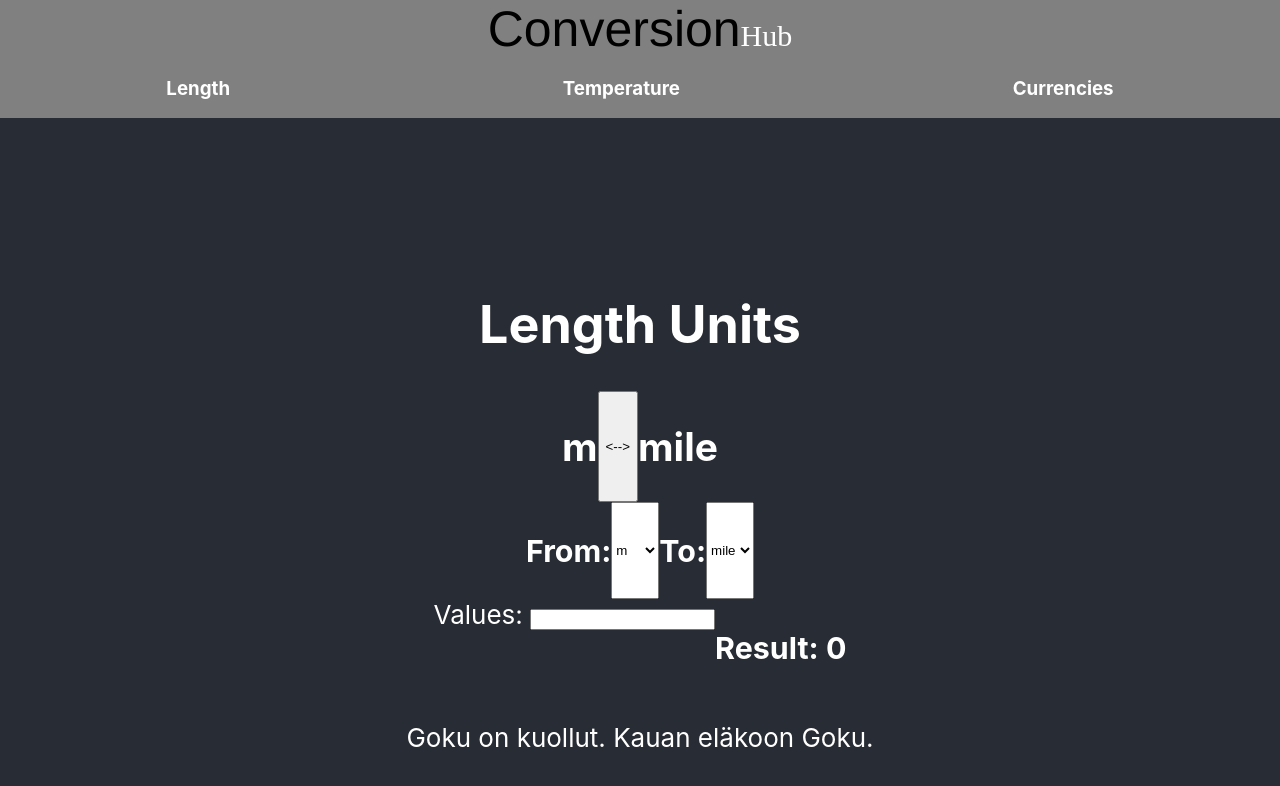
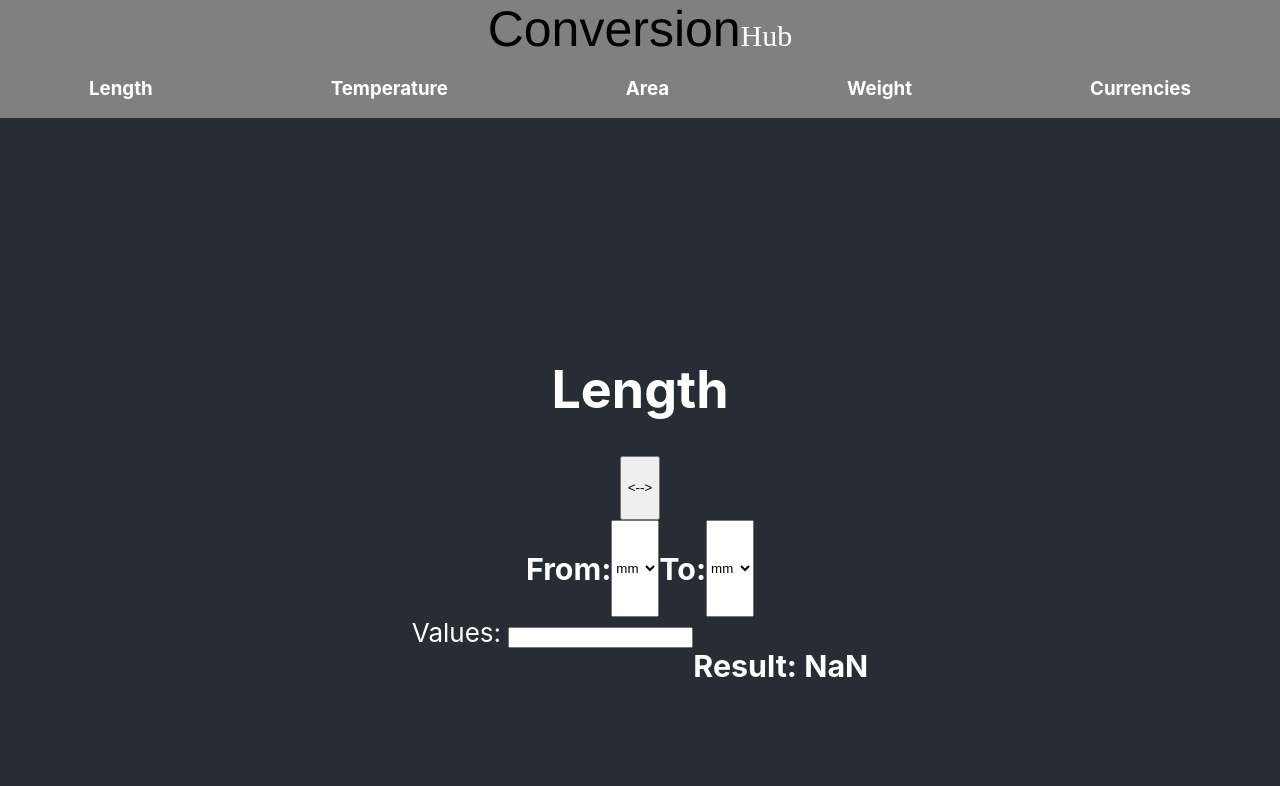
Before and after one commit to eetu-niittymaki/ConversionHub, a React (Create React App) app: page / in a window 1280 px wide. Both pictures are taken after a click on the element "Length". Shown: the top 786 px of the page. Built offline with nearby package versions, Linux system fonts and the light colour scheme.

Commit message:
Add objects for unit conversion

```diff
--- a/src/App.js
+++ b/src/App.js
@@ -6,7 +6,7 @@ import TemperatureForm from './Components/TemperatureForm';
 import DropdownMenu from "./Components/DropdownMenu"
 import Currencies from './Components/Currencies';
 import Header from './Components/Header';
-import { meterToMile, mileToMeter, cToF, fToC } from "./Utilities/calculations"
+import * as units from "./Utilities/units"
 
 function App() {
   const [conversionType, setConversionType] = useState("")
@@ -23,7 +23,15 @@ function App() {
                 </div>
       case "Length":
         return <div>
-                  <LengthForm/>
+                  <Form title="Length" units={units.length}/>
+              </div>
+      case "Area":
+          return <div>
+                    <Form title="Area" units={units.area}/>
+                </div>
+       case "Weight":
+        return <div>
+                  <Form title="Weight" units={units.weight}/>
               </div>
       case "Currencies":
         return <div>
@@ -41,14 +49,12 @@ function App() {
       <Header sendToParent={handleChange}>
         <p>Length</p>
         <p>Temperature</p>
+        <p>Area</p>
+        <p>Weight</p>
         <p>Currencies</p>
       </Header >
       <header className="App-header">
         {renderSwitch(conversionType)}
-        {/*<DropdownMenu sendToParent={handleChange}/>*/}
-        <p>
-          Goku on kuollut. Kauan eläkoon Goku.
-        </p>
       </header>
     </div>
   )
--- a/src/Components/Form.js
+++ b/src/Components/Form.js
@@ -1,39 +1,51 @@
 import React, { useState } from "react";
-//import { cToF, fToC } from "../Utilities/calculations"
 
-export default function Form({title1, title2, func1, func2}) {
+export default function MyForm({title, units}) {
     const [value, setValue] = useState("")
-    const [tempType, setTempType] = useState(false)
+    const [firstSelection, setFirstSelection] = useState("")
+    const [lastSelection, setLastSelection] = useState("")
+
     const handleChange = e => {
         setValue(e.target.value)
     }
 
-    if (tempType === true) {
-        return (
-            <div>
-                <button onClick={() => setTempType(!tempType)}>Change  Type</button>
-                <h1>{title1}</h1>
+    return (
+        <div>
+            <h1>{title}</h1>
+            <div style={{display: "flex", flexDirection:"row", justifyContent: "center"}}>
+                <h2>{firstSelection}</h2>
+                <button onClick={() => { setFirstSelection(lastSelection) ; setLastSelection(firstSelection) }}>{"<-->"}</button>
+                <h2>{lastSelection}</h2>
+            </div>
+
+            <div style={{ display: "flex", flexDirection: "row", justifyContent: "center"}}>
+                <h3>From: </h3>
+                <select name="firstSelection"
+                        id="firstSelection"
+                        value={firstSelection}
+                        onChange={e => setFirstSelection(e.target.value)}>
+                            {Object.keys(units).map((unit) => (
+                                <option value={unit}>{unit}</option>
+                            ))}
+                </select>
+                <h3>To: </h3>
+                <select name="lastSelection"
+                        id="lastSelection"
+                        value={lastSelection}
+                        onChange={e => setLastSelection(e.target.value)}>
+                            {Object.keys(units).filter(unit => unit !== firstSelection).map((unit) => (
+                                <option value={unit}>{unit}</option>
+                            ))}
+                </select>
+            </div>
+            <div style={{ display: "flex", flexDirection: "row", justifyContent: "center"}}>
                 <form>
                     <label>
-                        {title1.split(" ")[0]}: <input type="text" value={value} onChange={handleChange}/>
+                        Values: <input type="text" value={value} onChange={handleChange}/>
                     </label>
                 </form>
-                <h1>{title1.split(" ")[2]}: {value !== "" ? func1(value) : ""}</h1>
+                <h3>Result: {value * (units[lastSelection] / units[firstSelection])}</h3>
             </div>
-        )
-    } else {
-        return (
-            <div>
-                <button onClick={() => setTempType(!tempType)}>Change Type</button>
-                <h1>{title2}</h1>
-                <form>
-                    <label>
-                    {title2.split(" ")[0]}: <input type="text" value={value} onChange={handleChange}/>
-                    </label>
-                </form>
-                <h1>{title2.split(" ")[2]}: {value !== "" ? func2(value) : ""}</h1>
-            </div>
-        )
-    }
-
+        </div>
+    )
   }
--- /dev/null
+++ b/src/Utilities/units.js
@@ -0,0 +1,19 @@
+export const length = {
+    "mm":  1000, "cm": 100, "m": 1.0, "dam": 0.01, "hm": 0.001, "km": 0.0001,
+    "mile": 0.000621371, "yard": 1.09361, "foot": 3.28084, "inch": 39.3701
+}
+
+export const data = {
+    "b": 8, "kB": 1000, "MB": 1000**2, "GB": 1000**3, "TB": 1000**4,
+    "PB": 1000**5, "EB": 1000**6,
+}
+
+export const weight = {
+    "g": 1, "kg": 0.001, "mg": 1000, "metricTon": 0.000001, "longTon": 0.000984207,
+    "shortTon": 0.00110231, "pound": 0.00220462, "ounce": 0.03527396, "carat": 5
+}
+
+export const area = {
+    "sqMeter": 1, "sqKilometer": 0.000001, "sqCentimeter": 10000, "sqMillimeter": 1000000, "acre": 0.000247105, "hectare": 0.0001,
+    "sqMile": 3.861e-7, "sqYard": 1.19599, "sqFoot": 10.7639, "sqInch": 1550.0031
+}
```
